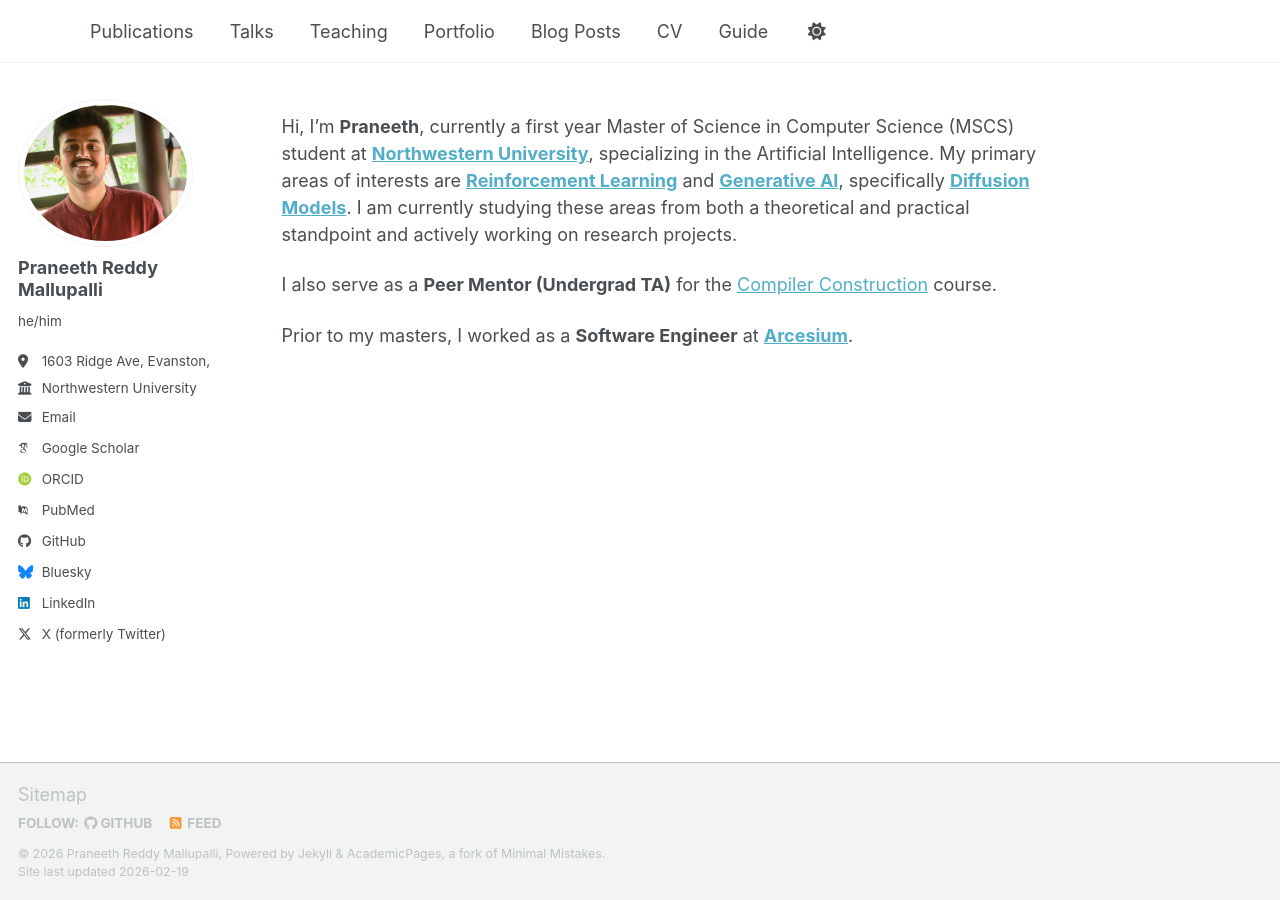
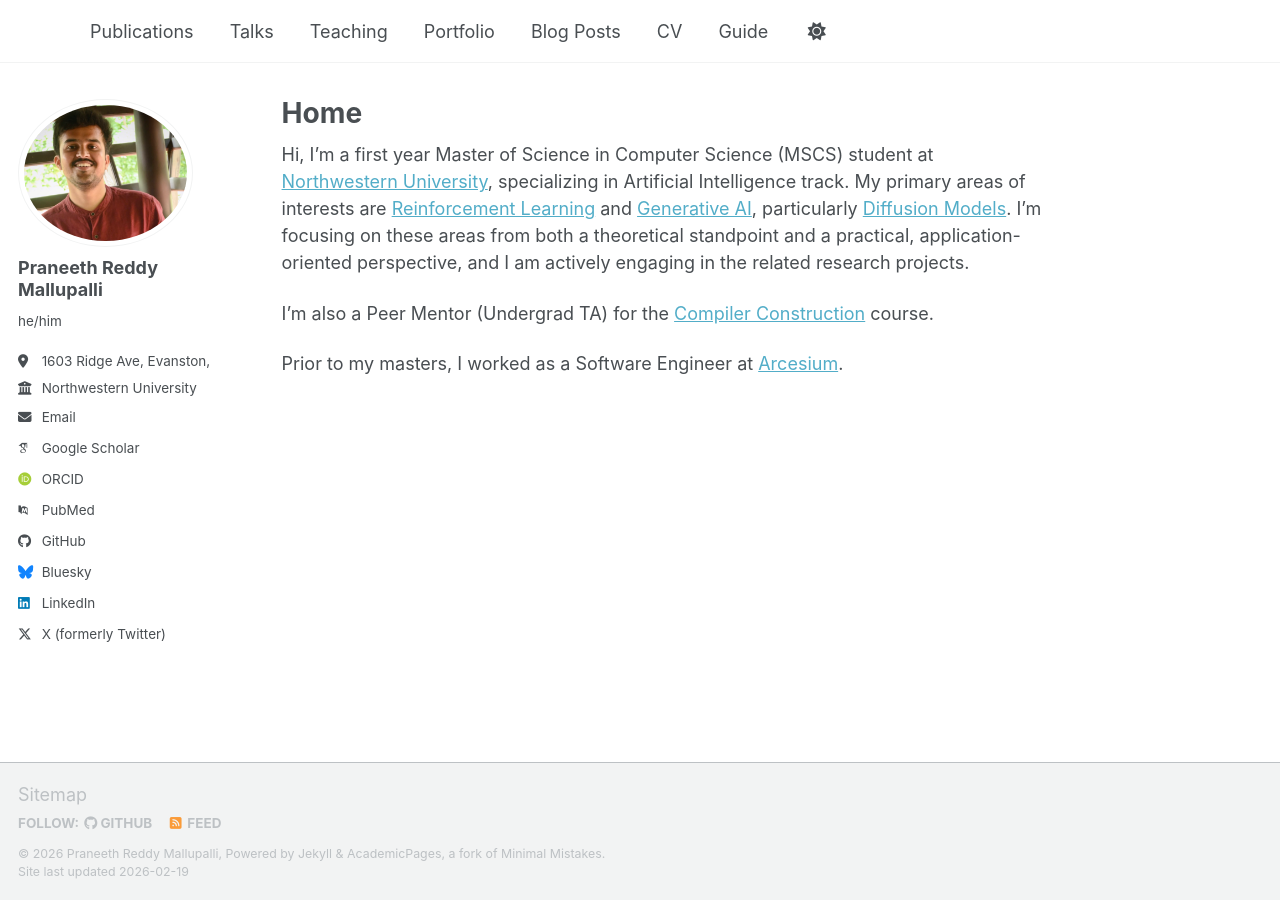
Before and after one commit to prm036/prm036.github.io, a Jekyll site: the page built from _pages/about.md, in a window 1280 px wide. Built offline with Jekyll 4.4.1, drawn with Linux system fonts in a browser that asks for light colours; some web fonts are replaced; a script bundle is joined from its source files by our own code; library files that are not in the unit come from our copies.

Commit message:
Revise about page content and title
Updated title and refined personal introduction.

```diff
--- a/_pages/about.md
+++ b/_pages/about.md
@@ -1,14 +1,14 @@
 ---
 permalink: /
-title: ""
+title: "Home"
 author_profile: true
 redirect_from:
   - /about/
   - /about.html
 ---
 
-Hi, I'm **Praneeth**, currently a first year Master of Science in Computer Science (MSCS) student at **[Northwestern University](https://www.northwestern.edu/)**, specializing in the Artificial Intelligence. My primary areas of interests are **[Reinforcement Learning](https://en.wikipedia.org/wiki/Reinforcement_learning)** and **[Generative AI](https://en.wikipedia.org/wiki/Generative_artificial_intelligence)**, specifically **[Diffusion Models](https://en.wikipedia.org/wiki/Diffusion_model)**. I am currently studying these areas from both a theoretical and practical standpoint and actively working on research projects.
+Hi, I'm a first year Master of Science in Computer Science (MSCS) student at [Northwestern University](https://www.northwestern.edu/), specializing in Artificial Intelligence track. My primary areas of interests are [Reinforcement Learning](https://en.wikipedia.org/wiki/Reinforcement_learning) and [Generative AI](https://en.wikipedia.org/wiki/Generative_artificial_intelligence), particularly [Diffusion Models](https://en.wikipedia.org/wiki/Diffusion_model). I'm focusing on these areas from both a theoretical standpoint and a practical, application-oriented perspective, and I am actively engaging in the related research projects.
 
-I also serve as a **Peer Mentor (Undergrad TA)** for the [Compiler Construction](https://www.mccormick.northwestern.edu/computer-science/academics/courses/descriptions/322.html) course.
+I'm also a Peer Mentor (Undergrad TA) for the [Compiler Construction](https://www.mccormick.northwestern.edu/computer-science/academics/courses/descriptions/322.html) course.
 
-Prior to my masters, I worked as a **Software Engineer** at **[Arcesium](https://www.arcesium.com/)**.
+Prior to my masters, I worked as a Software Engineer at [Arcesium](https://www.arcesium.com/).
```
